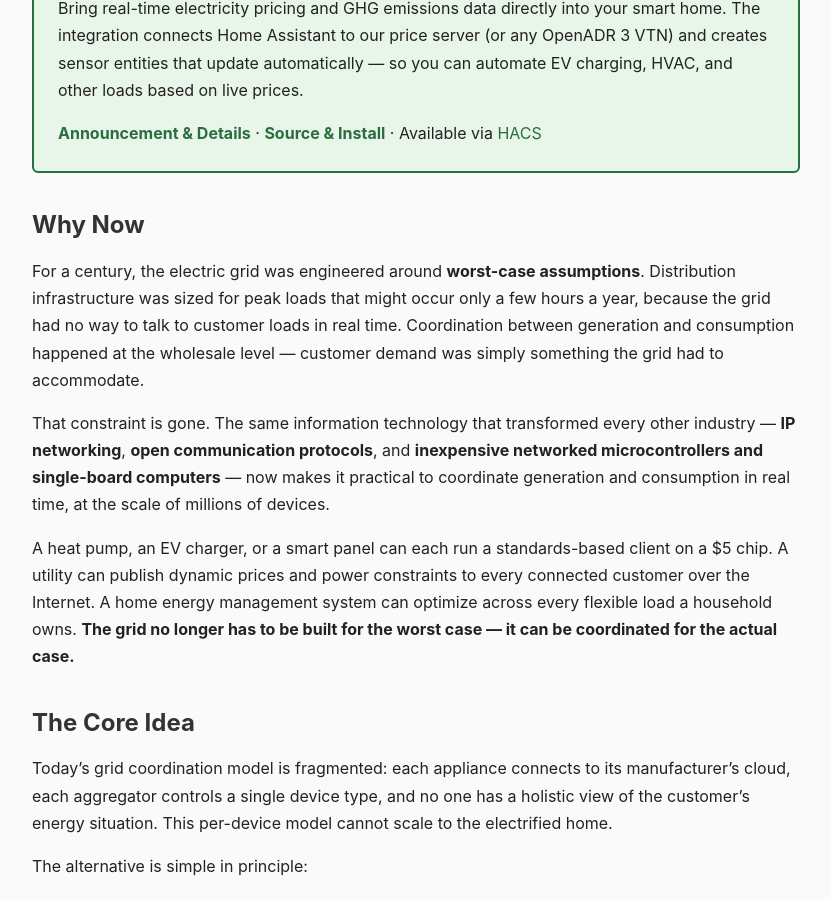
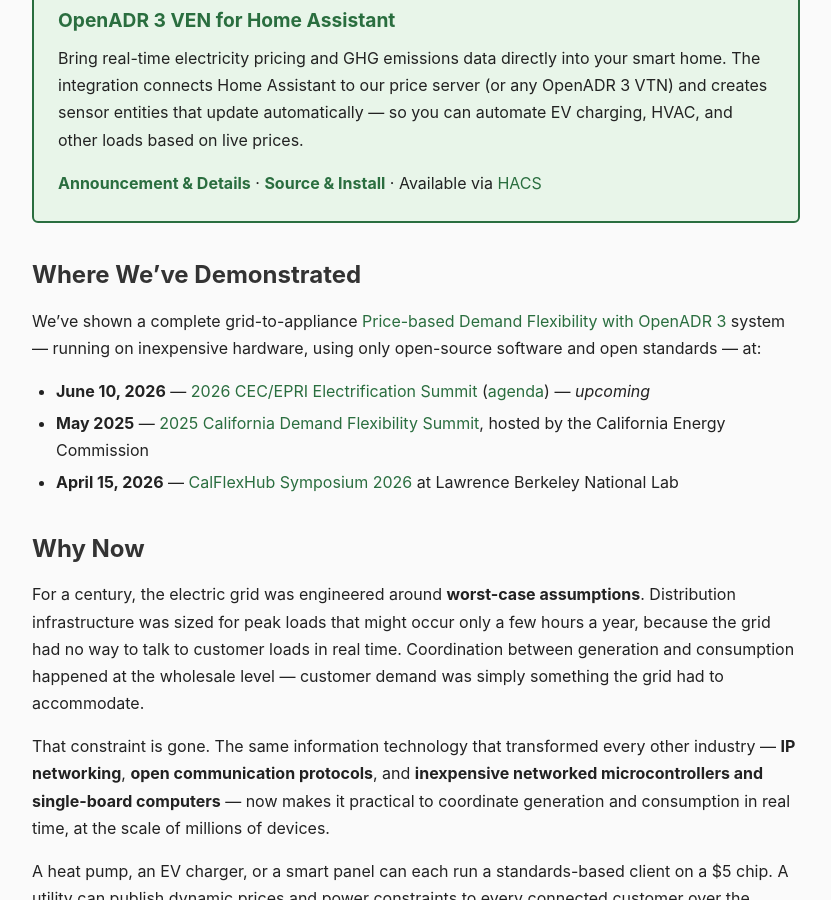
Before and after one commit to grid-coordination/grid-coordination.github.io, a Jekyll site: the page built from index.md, in a window 1280 px wide and 900 px high, scrolled down 2187 px. Shown: the whole window, without its empty margins (224-1055 px from the left). Built offline with Jekyll 4.4.1, drawn with Linux system fonts in a browser that asks for light colours; some of the changed text lies outside the part shown.

Commit message:
Add CEC/EPRI Summit banner, demo events list, caiso-flex-alert
- Second home-page banner announcing the June 10, 2026 CEC/EPRI
  Electrification Summit demo
- New "Where We've Demonstrated" section on the home page listing
  the upcoming summit (with agenda) plus the 2025 CA Demand
  Flexibility Summit and the LBNL CalFlexHub Symposium
- Add caiso-flex-alert to the Software page under a new
  "Analysis & Proposals" section

Co-Authored-By: Claude Opus 4.7 (1M context) <noreply@anthropic.com>

```diff
--- a/_layouts/default.html
+++ b/_layouts/default.html
@@ -85,6 +85,9 @@
   <div class="banner">
     <strong>Now live:</strong> Free <a href="https://price.grid-coordination.energy/openadr3/3.1.0/">California electricity prices via OpenADR 3</a> &mdash; 492 programs, no auth required. Plus: <a href="https://community.home-assistant.io/t/announcing-openadr-3-ven-for-home-assistant/1005701">Home Assistant integration</a> brings real-time pricing &amp; GHG data to your smart home.
   </div>
+  <div class="banner">
+    <strong>June 10, 2026:</strong> Join us at the <a href="https://www.energy.ca.gov/event/workshop/2026-06/2026-cecepri-electrification-summit">2026 CEC/EPRI Electrification Summit</a> &mdash; we'll again be demonstrating our live Price-based Demand Flexibility with OpenADR 3 system.
+  </div>
   {% endif %}
   <div class="container">
     {{ content }}
--- a/index.md
+++ b/index.md
@@ -61,6 +61,14 @@ The electric grid is undergoing a fundamental transformation. As homes electrify
   </p>
 </div>
 
+## Where We've Demonstrated
+
+We've shown a complete grid-to-appliance [Price-based Demand Flexibility with OpenADR 3](/demo) system &mdash; running on inexpensive hardware, using only open-source software and open standards &mdash; at:
+
+- **June 10, 2026** &mdash; [2026 CEC/EPRI Electrification Summit](https://www.energy.ca.gov/event/workshop/2026-06/2026-cecepri-electrification-summit) ([agenda](https://www.energy.ca.gov/sites/default/files/2026-05/Agenda_2026_CEC_EPRI_Electrification_Summit%202026-05-22_ada.pdf)) &mdash; *upcoming*
+- **May 2025** &mdash; [2025 California Demand Flexibility Summit](https://www.energy.ca.gov/event/meeting/2025-05/2025-california-demand-flexibility-summit), hosted by the California Energy Commission
+- **April 15, 2026** &mdash; [CalFlexHub Symposium 2026](https://events.zoom.us/ev/AsBfF0i4LAAWsYfon8ZJ-kuN27Ji-ZuRM1TIplqg265uVHrj8K_v~AmvhbIzRmpTQJnECn9l46TFxlyv1e8ZIleIgZGV543jFuX_s40q4kCbKfw) at Lawrence Berkeley National Lab
+
 ## Why Now
 
 For a century, the electric grid was engineered around **worst-case assumptions**. Distribution infrastructure was sized for peak loads that might occur only a few hours a year, because the grid had no way to talk to customer loads in real time. Coordination between generation and consumption happened at the wholesale level &mdash; customer demand was simply something the grid had to accommodate.
```
Also changed, not shown: software.md (+6 -0 lines).
